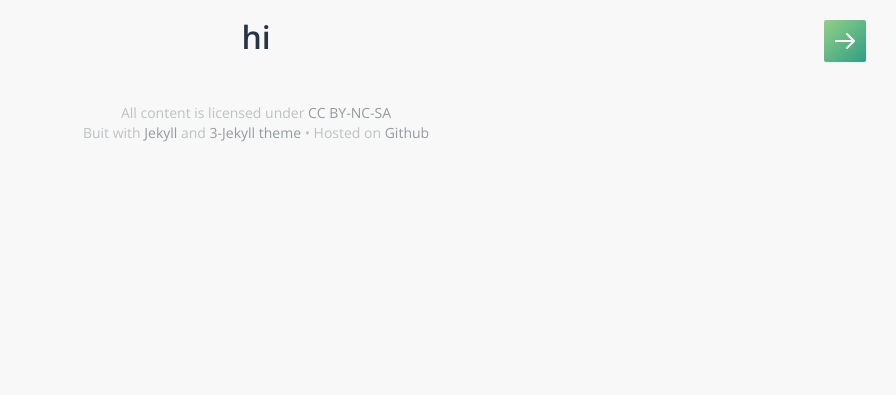
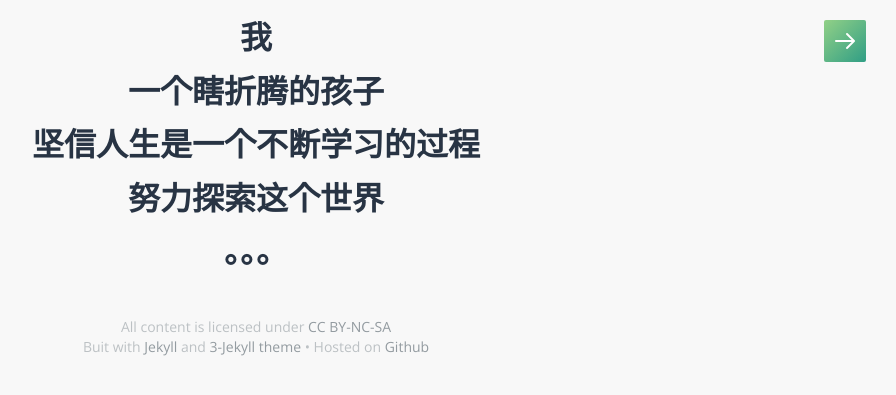
Before and after one commit to yuanhuikai/yuanhuikai.github.io, a Jekyll site: the page built from index.html, in a window 1280 px wide. Shown: the top 395 px of the page, without its empty margins (384-1280 px from the left). Built offline with Jekyll 4.4.1, drawn with Linux system fonts in a browser that asks for light colours; some web fonts are replaced.

Commit message:
修改主页面

```diff
--- a/index.html
+++ b/index.html
@@ -2,5 +2,9 @@
 layout: default
 ---
 <div id="home" class="container">
-  <h1>hi</h1>
+  <h1> 我 </h1>
+  <h1> 一个瞎折腾的孩子 </h1>
+  <h1> 坚信人生是一个不断学习的过程 </h1>
+  <h1> 努力探索这个世界</h1>
+  <h1>。。。</h1>
 </div>
```
